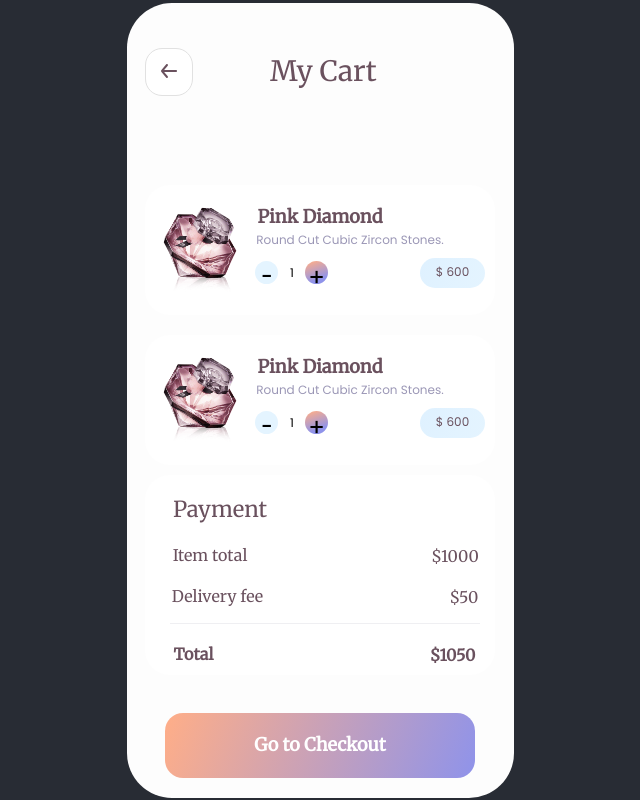
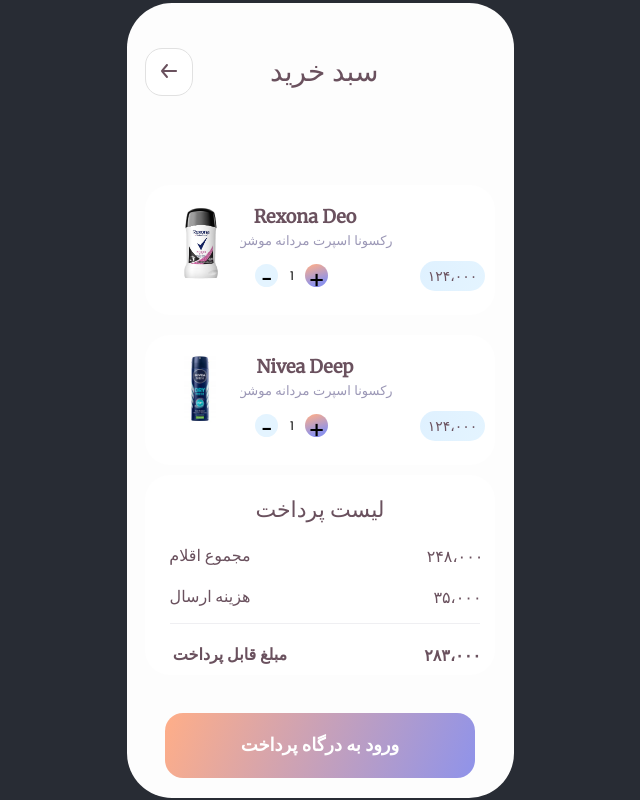
Before and after one commit to sha7hab/labelle-beauty-web-app, a React (Create React App) app: page /MyCart in a window 1280 px wide. Shown: the whole page, without its empty margins (320-960 px from the left). Built offline with nearby package versions, Linux system fonts and the light colour scheme.

Commit message:
cartedit

```diff
--- a/src/components/MyCart.jsx
+++ b/src/components/MyCart.jsx
@@ -9,6 +9,9 @@
 import multiLift from "../img/multiLift.png";
 import styler from "../img/styler.png";
 import facePowder from "../img/facePowder.png";
+
+import dry from "../img/dry.jpg";
+import rexona from "../img/rexona.jpg";
 
 import arrowIcon from "../img/arrow.png";
 import arrowLeft from "../img/arrow-left.svg";
@@ -88,12 +91,12 @@
                 color: "#6A515E",
               }}
             >
-              My Cart
+              سبد خرید
             </p>
 
 
         {
-            [0, 1].map((data, key) => (
+            ["Rexona Deo", "Nivea Deep"].map((data, key) => (
                 <div style={{
                     position: "absolute",
                     width: 350,
@@ -109,20 +112,21 @@
                         fontWeight: 700,
                         fontSize: "18px",
                         color: "#6A515E",
-                        marginTop: 20
+                        marginTop: 20,
+                        marginLeft: -30
                     }}>
-                        Pink Diamond
+                        {data}
                     </p>
                     <p style={{
                         fontFamily: 'Poppins',
                         fontStyle: "normal",
                         fontWeight: 400,
-                        fontSize: "12px",
+                        fontSize: "13px",
                         color: "#9B97B6",
                         marginTop: -15,
-                        marginLeft: 60
+                        marginLeft: -10
                     }}>
-                        Round Cut Cubic Zircon Stones.
+                        رکسونا اسپرت مردانه موشن
                     </p>
 
                     <div>
@@ -186,15 +190,15 @@
                             fontFamily: 'Poppins',
                             fontStyle: "normal",
                             fontWeight: 400,
-                            fontSize: "12px",
+                            fontSize: "14px",
                             color: "#6A515E",
                             marginTop: 5
                         }}>
-                            $ 600
+                            ۱۲۴،۰۰۰
                         </p>
                     </div>
                     <img
-                                src={perfume}
+                                src={key == 0 ? rexona : dry}
                                 style={{
                                     position: "absolute",
                                     width: 80,
@@ -224,9 +228,9 @@
                         fontSize: "22px",
                         color: "#6A515E",
                         marginTop: 20,
-                        marginLeft: -200
+                        marginLeft: 0
                     }}>
-                        Payment
+                        لیست پرداخت
                     </p>
 
                     <p style={{
@@ -238,7 +242,7 @@
                         marginTop: 20,
                         marginLeft: -220
                     }}>
-                        Item total
+                        مجموع اقلام
                     </p>
 
                     <p style={{
@@ -250,7 +254,7 @@
                         marginTop: -35,
                         marginLeft: 270
                     }}>
-                        $1000
+                        ۲۴۸،۰۰۰
                     </p>
 
                     <p style={{
@@ -260,9 +264,9 @@
                         fontSize: "16px",
                         color: "#6A515E",
                         marginTop: 20,
-                        marginLeft: -205
+                        marginLeft: -220
                     }}>
-                        Delivery fee
+                        هزینه ارسال
                     </p>
 
                     <p style={{
@@ -272,9 +276,9 @@
                         fontSize: "16px",
                         color: "#6A515E",
                         marginTop: -35,
-                        marginLeft: 288
+                        marginLeft: 275
                     }}>
-                        $50
+                        ۳۵،۰۰۰
                     </p>
 
                     <div style={{
@@ -293,9 +297,9 @@
                         fontSize: "16px",
                         color: "#6A515E",
                         marginTop: 20,
-                        marginLeft: -253
+                        marginLeft: -180
                     }}>
-                        Total
+                        مبلغ قابل پرداخت
                     </p>
 
                     <p style={{
@@ -307,7 +311,7 @@
                         marginTop: -35,
                         marginLeft: 265
                     }}>
-                        $1050
+                        ۲۸۳،۰۰۰
                     </p>
 
 
@@ -339,7 +343,7 @@
                             fontWeight: "600",
                             marginTop: 20
                         }}>
-                            Go to Checkout
+                            ورود به درگاه پرداخت
                         </p>
 
                     </div>
```
